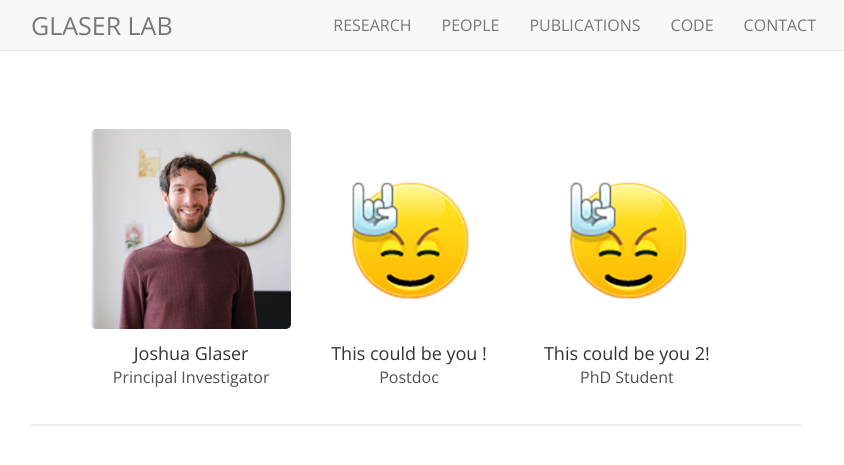
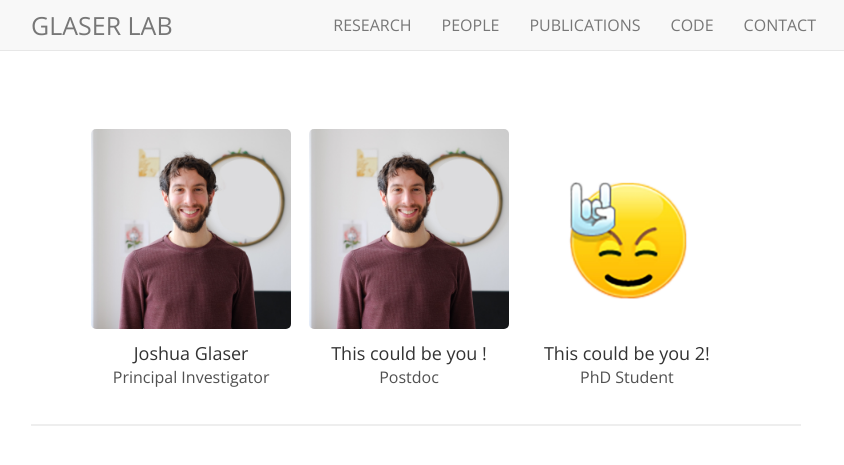
Before and after one commit to glaserlab/glaserlab.github.io, a Jekyll site: the page built from people.md, in a window 1280 px wide. Shown: the top 465 px of the page, without its empty margins (224-1068 px from the left). Built offline with Jekyll 4.4.1, drawn with Linux system fonts in a browser that asks for light colours; nearby versions of some CDN libraries; comment, search, counter and statistics services are not loaded.

Commit message:
people updates

```diff
--- a/_data/team_members.yml
+++ b/_data/team_members.yml
@@ -10,7 +10,7 @@
 
 #
 - name: "This could be you !"
-  photo: rock.jpg
+  photo: josh_profile3.jpg
   role: Postdoc
 
 - name: "This could be you 2!"
```
